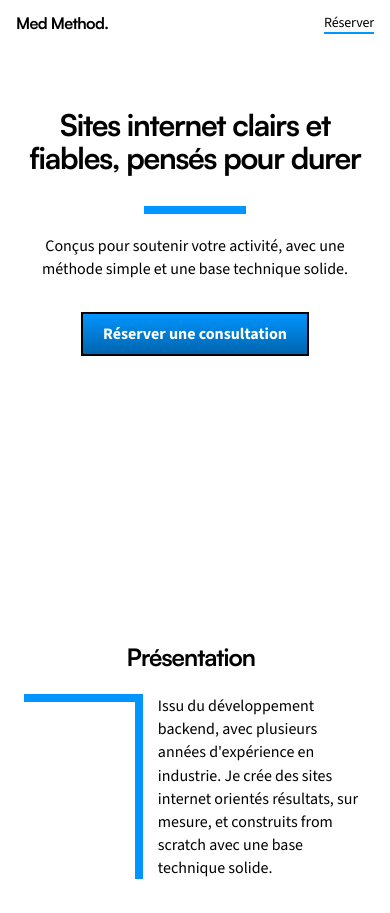
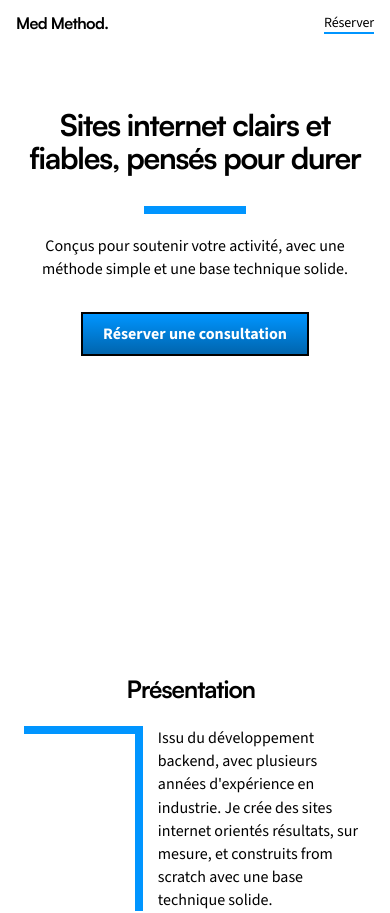
Before and after one commit to MehdiSouameur/MedMethod_Website, a Next.js app: page / in a window 390 px wide. Shown: the top 913 px of the page. Built offline with nearby package versions, Linux system fonts and the light colour scheme.

Commit message:
Updated phone padding... again

```diff
--- a/app/page.tsx
+++ b/app/page.tsx
@@ -79,7 +79,7 @@ export default function Home() {
 
 
       {/* TRUST 1 */}
-      <section className="sm:pt-80 pt-72 mx-auto max-w-5xl px-6">
+      <section className="pt-80 mx-auto max-w-5xl px-6">
 
         <div className="mx-auto md:mx-0 w-[40%] md:text-left text-center mb-6 md:mb-0">
           <h2 className="type-h1-sm tracking-[-0.04em] text-left">
```
